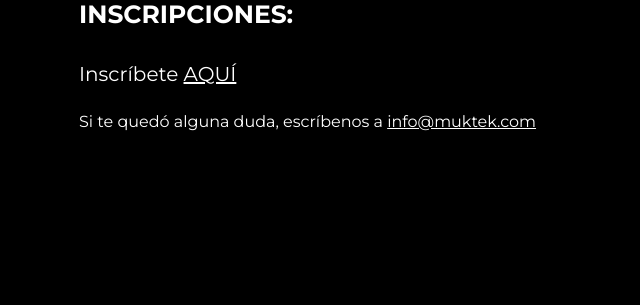
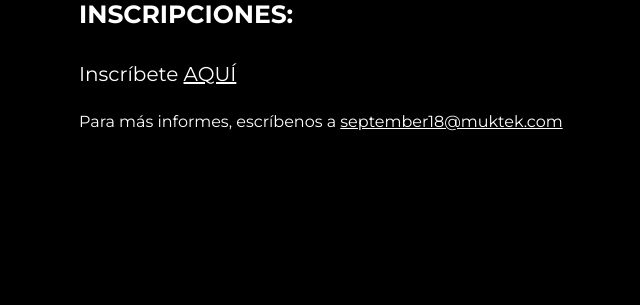
Before and after one commit to ecarralt/MUKtek, a Rails app: page /cursos/js in a window 1280 px wide. Shown: the part 2355-2660 px from the top of the page, without its empty margins (171-811 px from the left). Run offline with Rails 7, Linux system fonts and the light colour scheme; style sheets or scripts are compiled from the project's sources; parts of the project's set-up code (start-up, migrations or seed data) failed here and were passed over; some libraries are stand-ins or nearby versions.

Commit message:
cosmetic and spelling changes, info email address change

```diff
--- a/app/views/pstudents/curso_js.html.erb
+++ b/app/views/pstudents/curso_js.html.erb
@@ -77,7 +77,7 @@
       <h2 class="copy__title h2_newURL">Inscripciones:</h2></br>
       <p class= "largepar">
           Inscríbete <a class="underline" href="/applications/new">AQUÍ</a><br><br>
-          <small>Si te quedó alguna duda, escríbenos a <a class="underline" href="mailto:info@muktek.com">info@muktek.com</a></small>
+          <small>Para más informes, escríbenos a <a class="underline" href="mailto:september18@muktek.com">september18@muktek.com</a></small>
       </p>
   </div>
 
```
